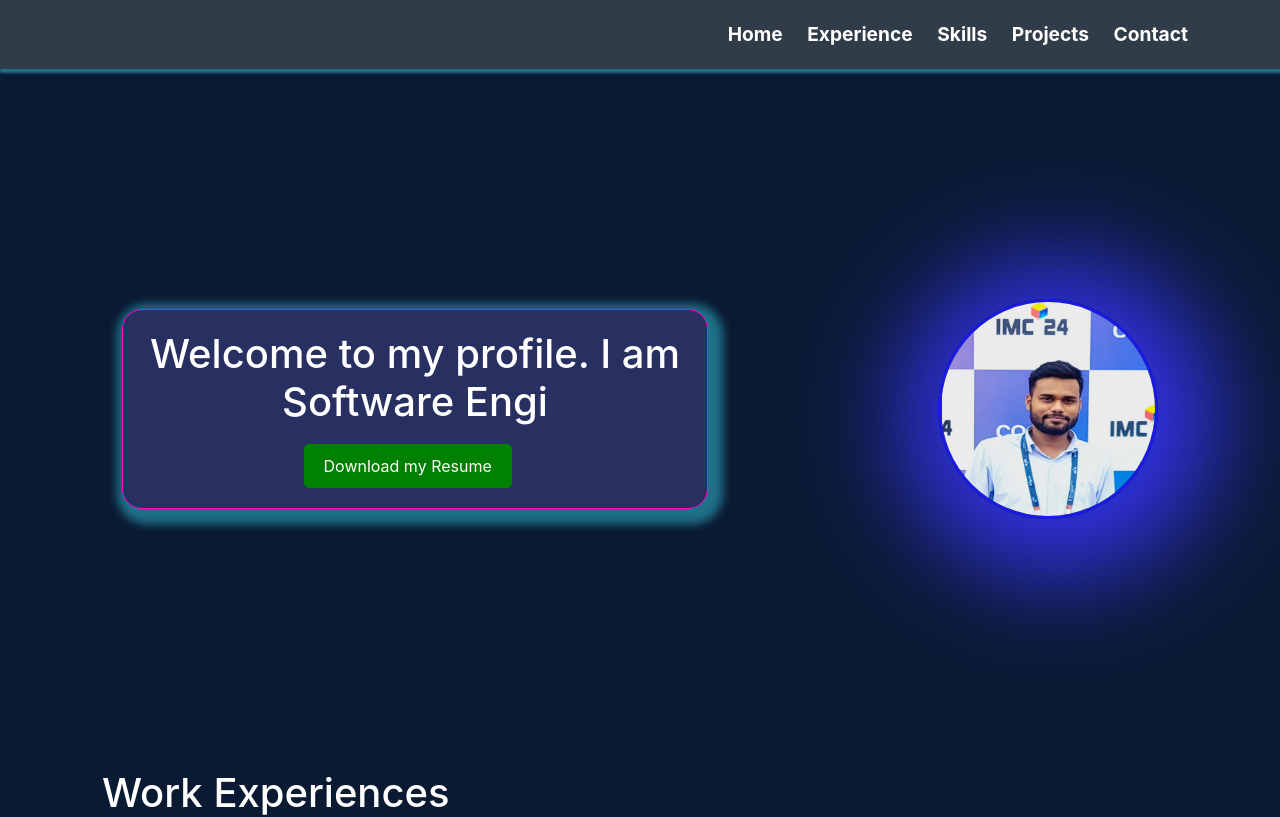
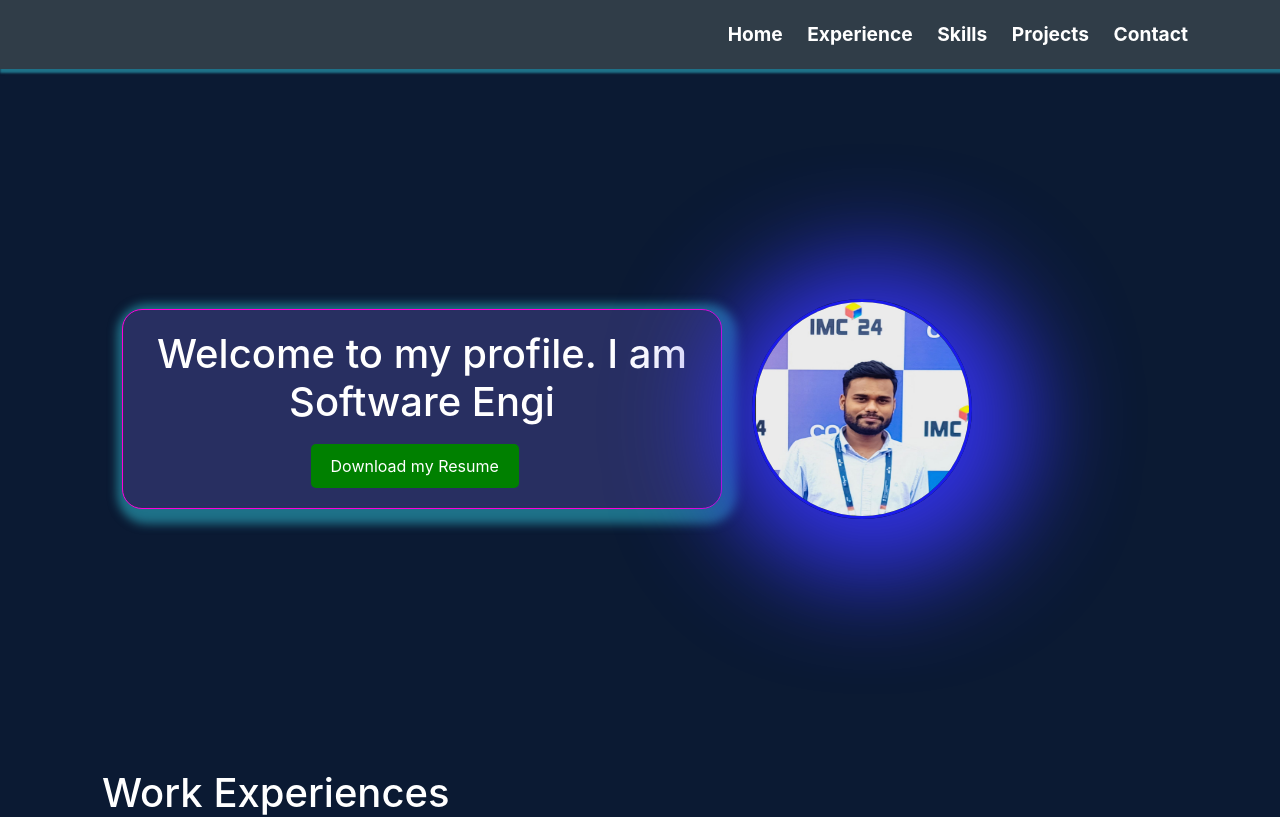
Before and after one commit to amanjaiswa/Aman_Protfolio, a React (Create React App) app: page / in a window 1280 px wide. Shown: the top 817 px of the page. Built offline with nearby package versions, Linux system fonts and the light colour scheme.

Commit message:
last change

```diff
--- a/src/index.css
+++ b/src/index.css
@@ -89,9 +89,9 @@ a {
   display: flex;
   justify-content: center;
   align-items: center;
-  margin-left: 200px;
-  /* margin-left: auto; */
-  /* margin-right: auto; */
+  /* margin-left: 200px; */
+  margin-left: auto;
+   margin-right: auto;
 }
 
 .home .right .img img {
@@ -180,7 +180,7 @@ a {
 
 /* Contact */
 .contactbody {
-  width: 100%;
+  width: 115%;
   background-color: rgb(48, 61, 72);
   padding: 20px;
   margin-top: 40px;
```
